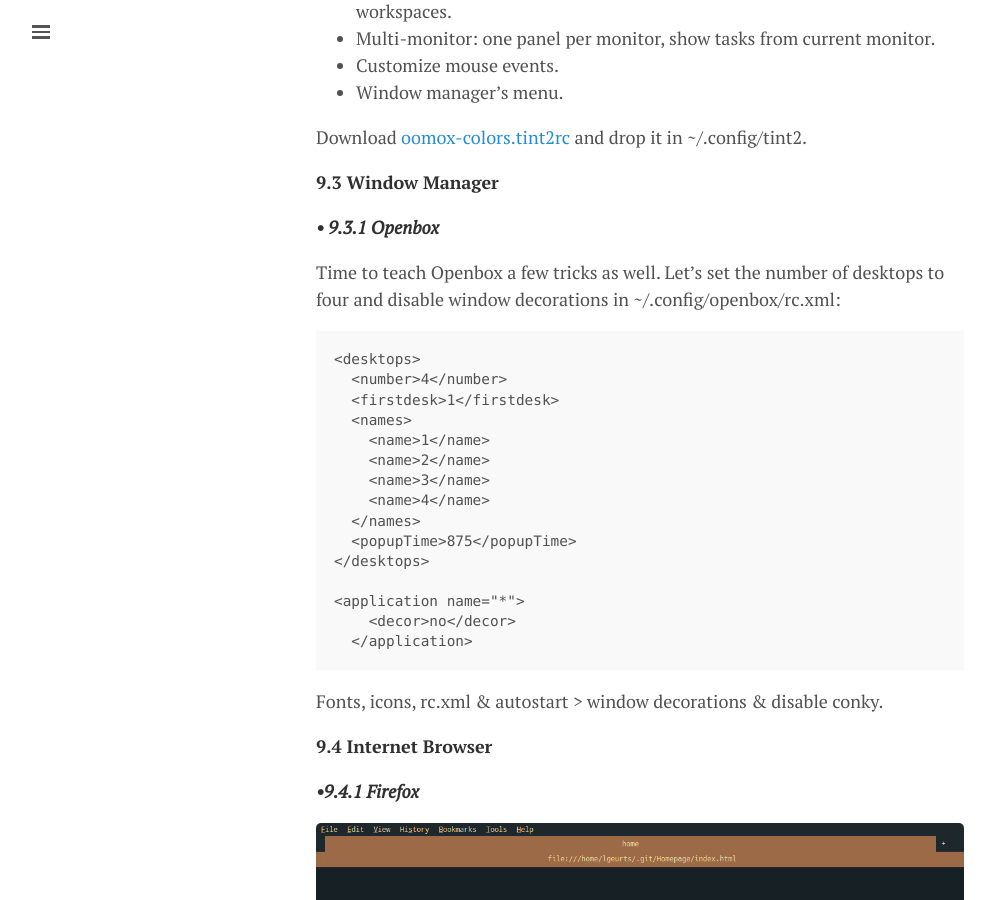
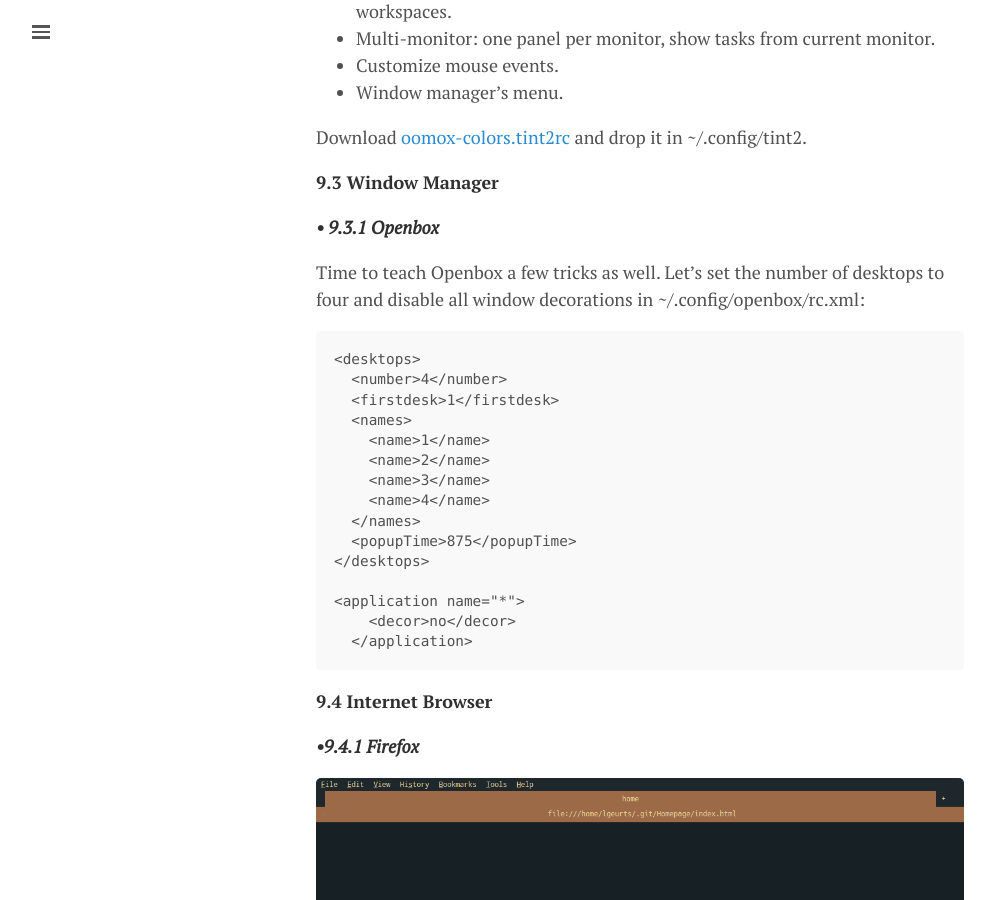
Before and after one commit to lgeurts/lgeurts.github.io, a Jekyll site: the page built from _posts/2017-07-11-bunsenlabs-linux-setup-notes-for dell-inspiron-6000.md, in a window 1280 px wide and 900 px high, scrolled down 18040 px. Shown: the whole window, without its empty margins (0-995 px from the left). Built offline with Jekyll 4.4.1, drawn with Linux system fonts in a browser that asks for light colours; nearby versions of some CDN libraries; comment, search, counter and statistics services are not loaded.

Commit message:
Change Openbox 9.3.1 rc.xml

`````diff
--- a/_posts/2017-07-11-bunsenlabs-linux-setup-notes-for dell-inspiron-6000.md
+++ b/_posts/2017-07-11-bunsenlabs-linux-setup-notes-for dell-inspiron-6000.md
@@ -525,8 +525,8 @@ Download [oomox-colors.tint2rc](https://github.com/lgeurts/BunsenLabs-Setup/tree
 
 ***• 9.3.1 Openbox***
 
-Time to teach Openbox a few tricks as well. Let’s set the number of desktops to four and disable window decorations in ~/.config/openbox/rc.xml:
-````xml
+Time to teach Openbox a few tricks as well. Let’s set the number of desktops to four and disable all window decorations in ~/.config/openbox/rc.xml:
+```
 <desktops>
   <number>4</number>
   <firstdesk>1</firstdesk>
@@ -543,7 +543,6 @@ Time to teach Openbox a few tricks as well. Let’s set the number of desktops t
     <decor>no</decor>
   </application>
 ```
-Fonts, icons, rc.xml & autostart > window decorations & disable conky.
 
 **9.4 Internet Browser**
 
`````
